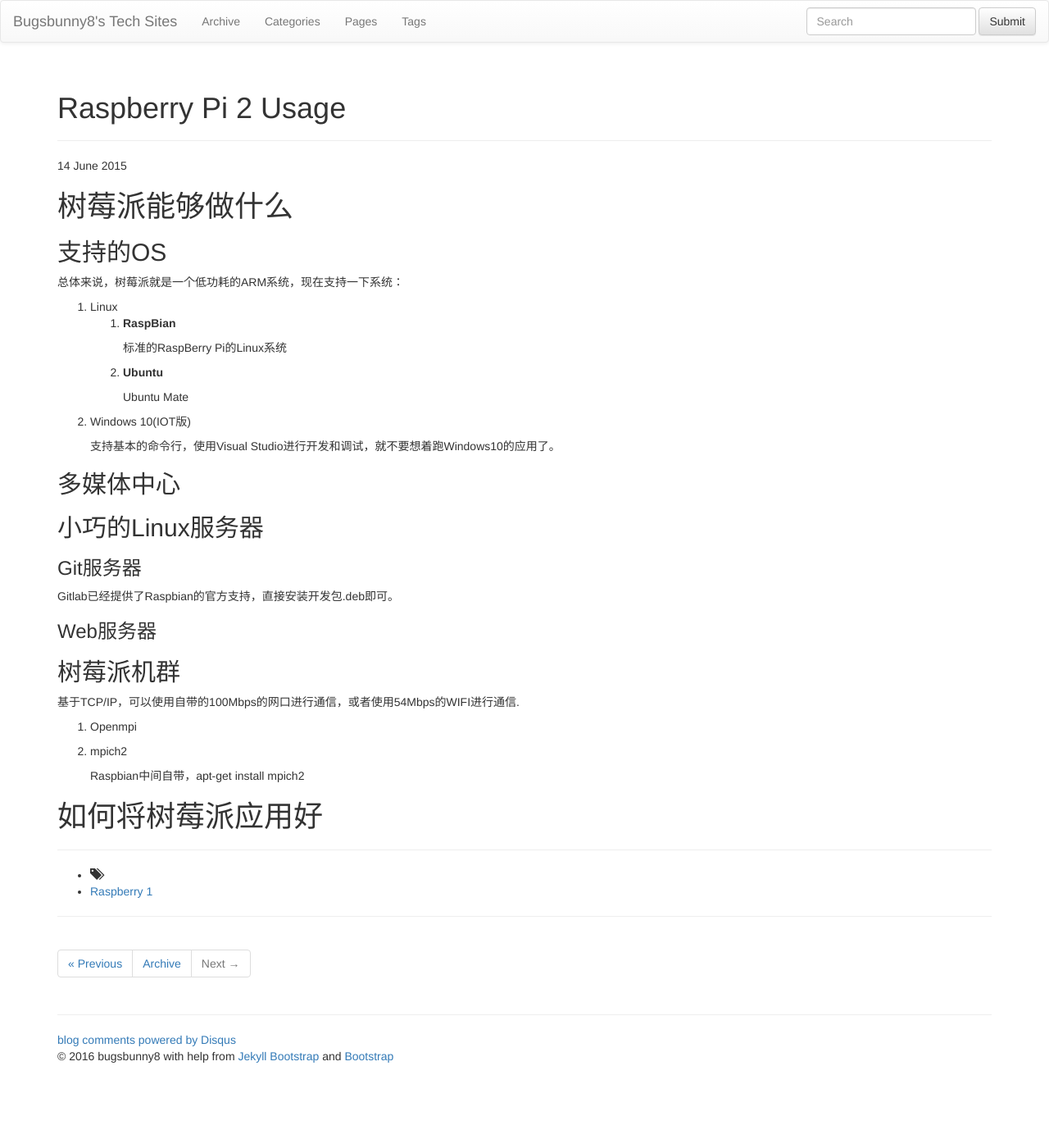
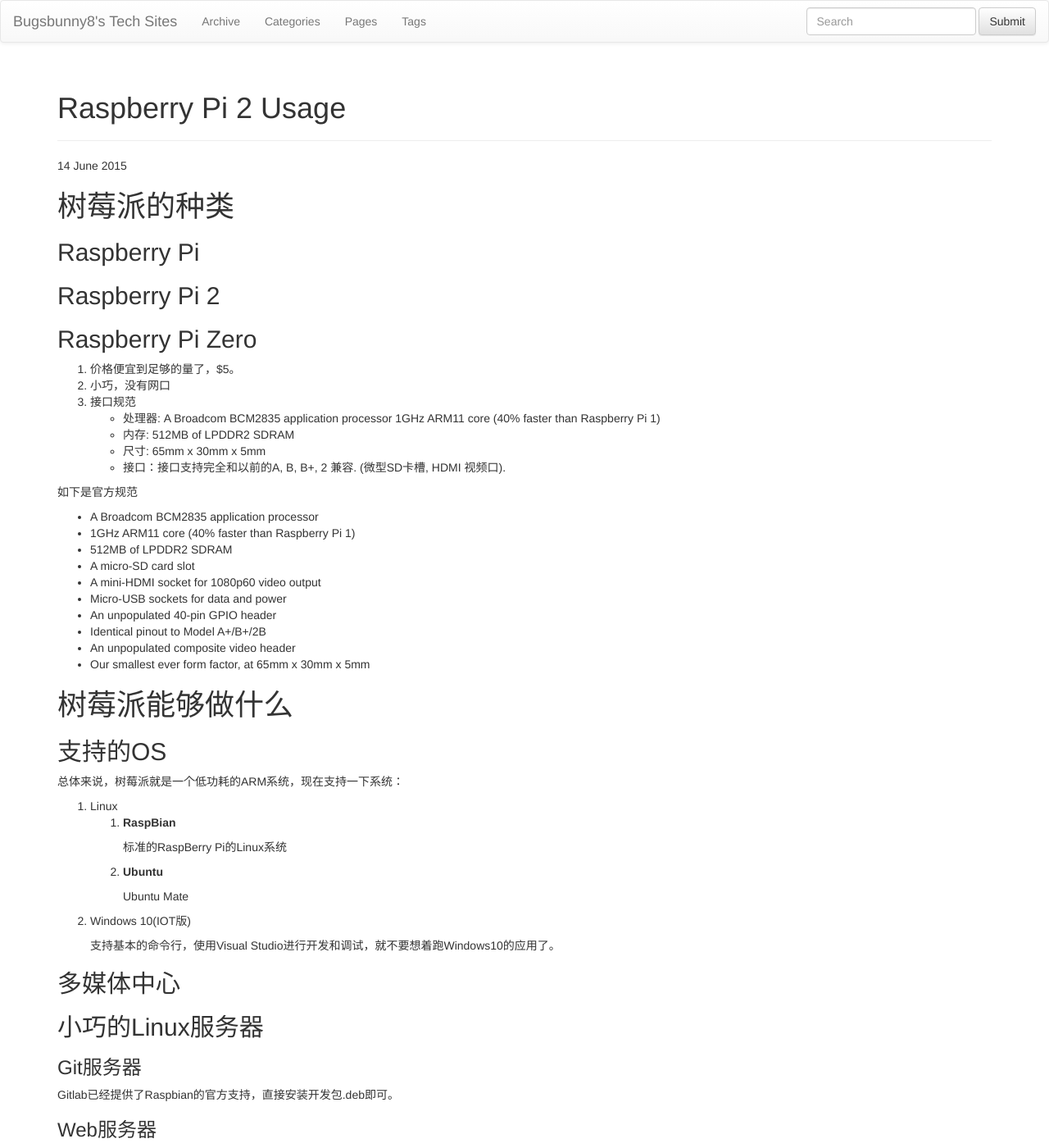
Before and after one commit to bugsbunny8/bugsbunny8.github.com, a Jekyll site: the page built from _posts/2015-06-14-raspberrypi2.md, in a window 1280 px wide and 1400 px high. Shown: the whole window at 82% size. Built offline with Jekyll 4.4.1, drawn with Linux system fonts in a browser that asks for light colours; nearby versions of some CDN libraries; library files that are not in the unit come from our copies; comment, search, counter and statistics services are not loaded.

Commit message:
Add new year resolution add raspberry Pi Zero descriptionwq

```diff
--- a/_posts/2015-06-14-raspberrypi2.md
+++ b/_posts/2015-06-14-raspberrypi2.md
@@ -5,6 +5,34 @@
 category:
 tags: [Raspberry]
 ---
+# 树莓派的种类
+
+## Raspberry Pi
+
+## Raspberry Pi 2
+
+## Raspberry Pi Zero
+1. 价格便宜到足够的量了，$5。
+1. 小巧，没有网口
+1. 接口规范
+* 处理器: A Broadcom BCM2835 application processor 1GHz ARM11 core (40% faster than Raspberry Pi 1)
+* 内存: 512MB of LPDDR2 SDRAM
+* 尺寸: 65mm x 30mm x 5mm
+* 接口：接口支持完全和以前的A, B, B+, 2 兼容. (微型SD卡槽, HDMI 视频口).
+
+如下是官方规范
+
+* A Broadcom BCM2835 application processor
+* 1GHz ARM11 core (40% faster than Raspberry Pi 1)
+* 512MB of LPDDR2 SDRAM
+* A micro-SD card slot
+* A mini-HDMI socket for 1080p60 video output
+* Micro-USB sockets for data and power
+* An unpopulated 40-pin GPIO header
+* Identical pinout to Model A+/B+/2B
+* An unpopulated composite video header
+* Our smallest ever form factor, at 65mm x 30mm x 5mm
+
 # 树莓派能够做什么
 
 ## 支持的OS
```
Also changed, not shown: _posts/2016-01-01-new-year-resolution.md (added, +10 -0 lines), 1 other file.
